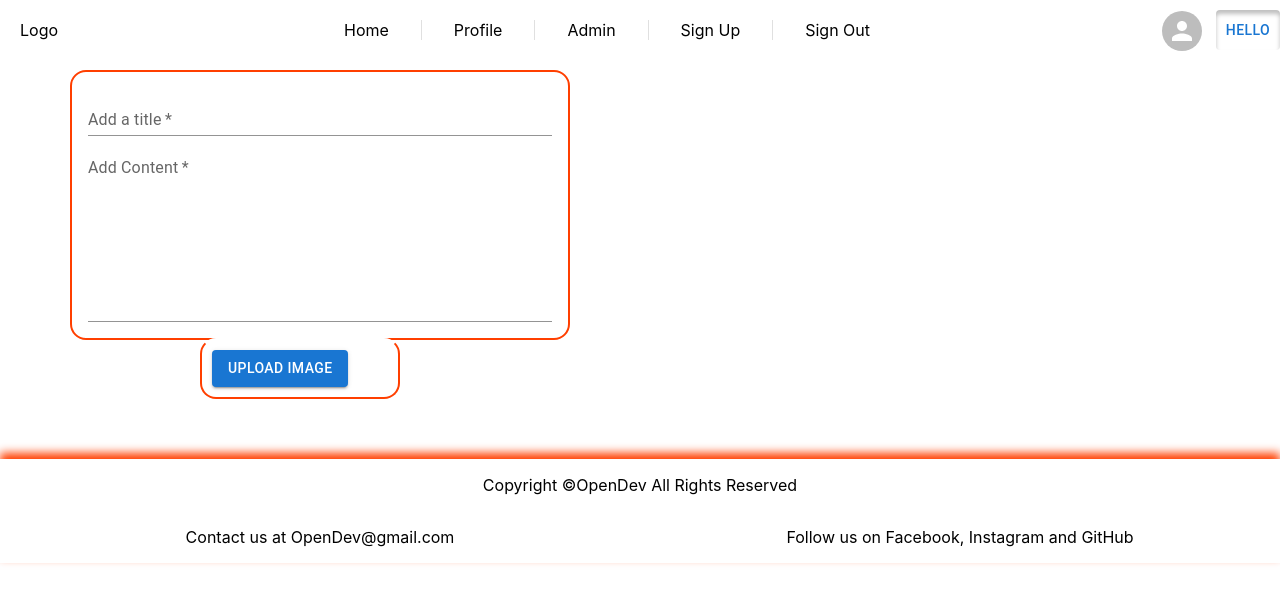
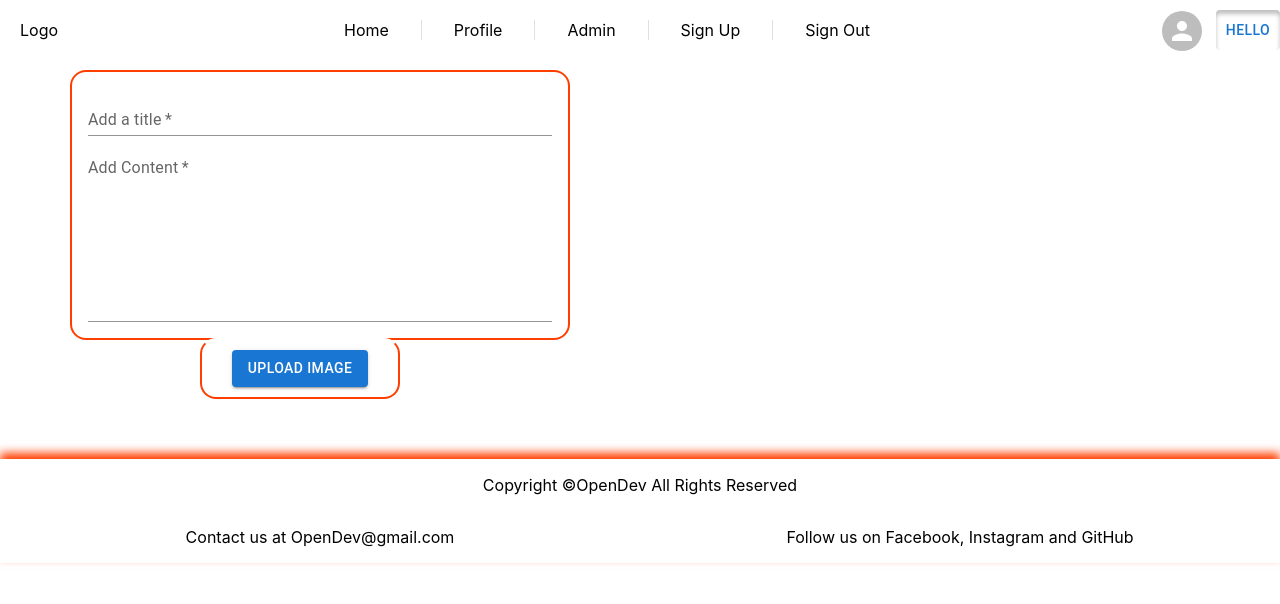
Before and after one commit to Ungerer221/DV200_Term4_Ungerer, a React (Create React App) app in the folder client/: page /ask in a window 1280 px wide. Shown: the top 604 px of the page. Built offline with nearby package versions, Linux system fonts and the light colour scheme.

Commit message:
Update QuestionEditor.js

```diff
--- a/client/src/Pages/QuestionEditor.js
+++ b/client/src/Pages/QuestionEditor.js
@@ -59,7 +59,7 @@ function QuestionEditor() {
                 borderBottomColor: '#FF3F00',
                 borderRadius: 4
             }}>
-                <Box justifyContent={'center'}>
+                <Box justifyContent={'center'} sx={{margin:"auto"}}>
                     <Button component="label" variant="contained">
                         Upload Image
                         <VisuallyHiddenInput type="file" />
```
